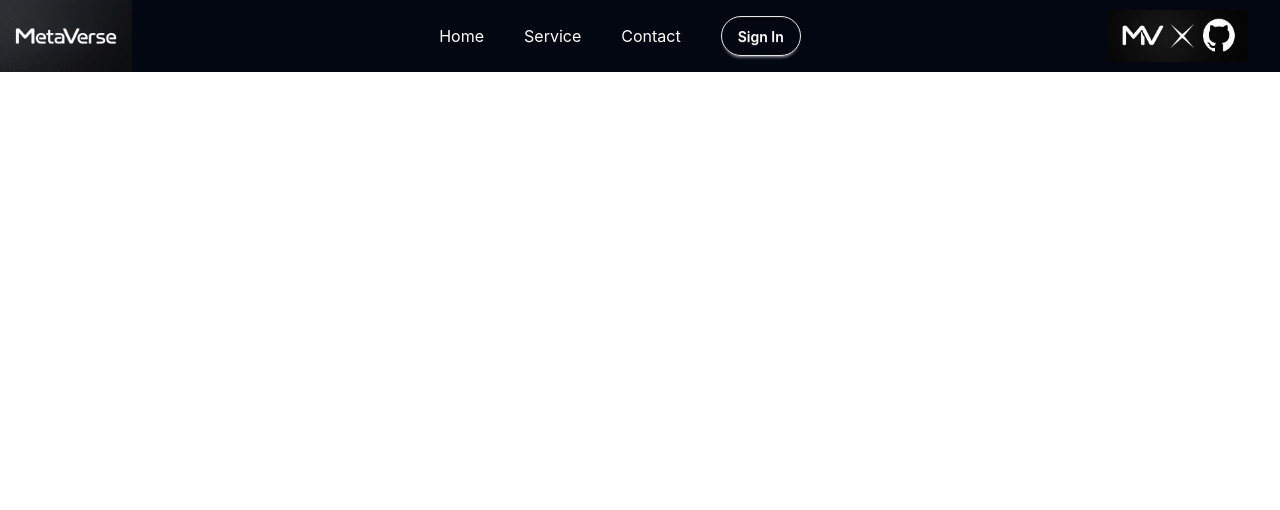
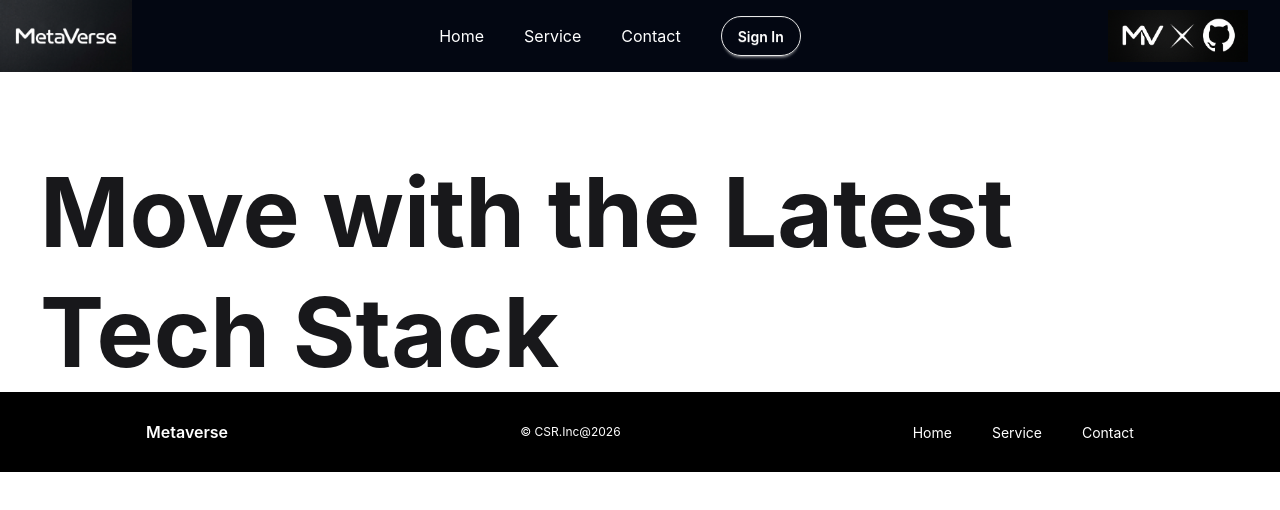
Before and after one commit to chathurarathnayake443-coder/Metaverse-Frontend-Project, a React (Vite) app: page / in a window 1280 px wide. Shown: the top 510 px of the page. Built offline with nearby package versions, Linux system fonts and the light colour scheme.

Commit message:
added footer

```diff
--- a/package.json
+++ b/package.json
@@ -14,6 +14,7 @@
     "lucide-react": "^1.57.0",
     "react": "^19.2.8",
     "react-dom": "^19.2.8",
+    "react-icons": "^5.7.0",
     "react-router": "^8.4.0",
     "tailwindcss": "^4.3.3"
   },
--- /dev/null
+++ b/src/components/Footer.tsx
@@ -0,0 +1,18 @@
+import React from 'react'
+import {Link} from 'react-router'
+
+const Footer = () => {
+  return (
+    <footer className="bg-black w-screen h-20 text-white items-center flex flex-row font-outfit justify-around">
+      <span className='font-semibold'>Metaverse</span>
+      <span className='text-xs'>© CSR.Inc@{new Date().getFullYear()}</span>
+       <span className="flex flex-row gap-10 font-outfit items-center hidden lg:flex">
+            <Link to={"/"}><span className='text-sm text-white'>Home</span></Link>
+            <Link to={"/"}><span className='text-sm text-white'>Service</span></Link>
+            <Link to={"/"}><span className='text-sm text-white'>Contact</span></Link>
+        </span>
+    </footer>
+  )
+}
+
+export default Footer
--- a/src/components/NavBar.tsx
+++ b/src/components/NavBar.tsx
@@ -10,7 +10,7 @@ const NavBar = () => {
             <Link to={"/"}><span className='text-md text-white'>Home</span></Link>
             <Link to={"/"}><span className='text-md text-white'>Service</span></Link>
             <Link to={"/"}><span className='text-md text-white'>Contact</span></Link>
-            <Link to={"/"} className="btn border-white-100 bg-transparent rounded-full"><span className='text-md text-white'>Sign In</span></Link>
+            <Link to={"/"} className="btn border-white-100 bg-transparent rounded-full text-white hover:bg-white hover:text-black hover:border-white-100">Sign In</Link>
         </div>
         <img src="/src/assets/collab-logo.jpeg" alt="Logo" className="h-13 mr-8 hidden lg:block" />
         <Menu className='lg:hidden ml-auto mr-8'/>
--- a/src/pages/HomePage.tsx
+++ b/src/pages/HomePage.tsx
@@ -1,11 +1,13 @@
 import React from 'react'
 import NavBar from '../components/NavBar.tsx'
+import Footer from '../components/Footer.tsx'
 
 const HomePage = () => {
   return (
     <div>
       <NavBar />
-
+      <h1 className='text-5xl md:text-7xl lg:text-8xl font-outfit font-bold mt-20 ml-10 leading-tight'>Move with the Latest <br />Tech Stack</h1>
+      <Footer/>
     </div>
   )
 }
```
Also changed, not shown: src/components/LogoSlider.tsx (added), 1 other file (tests, documents, lock files or other folders).
